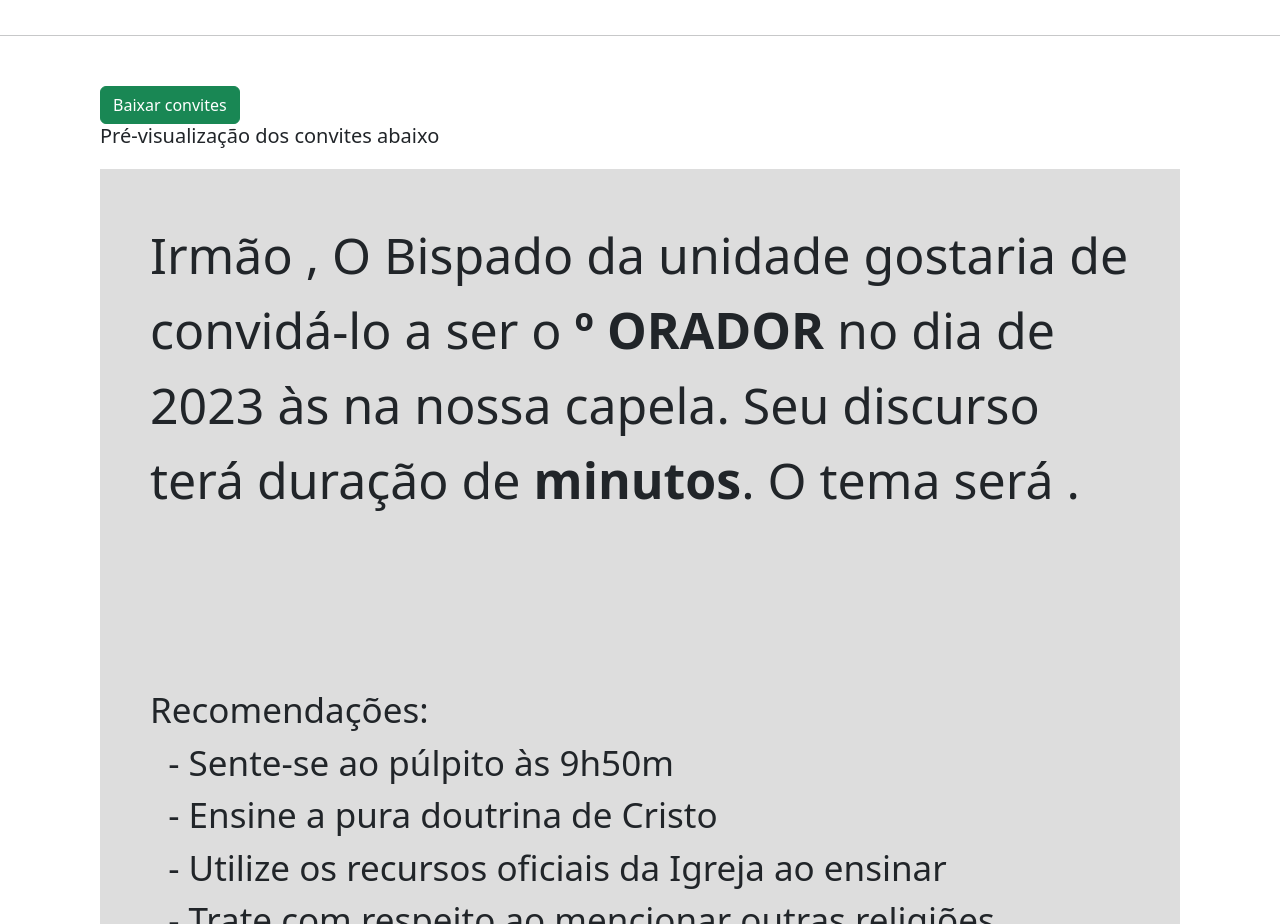
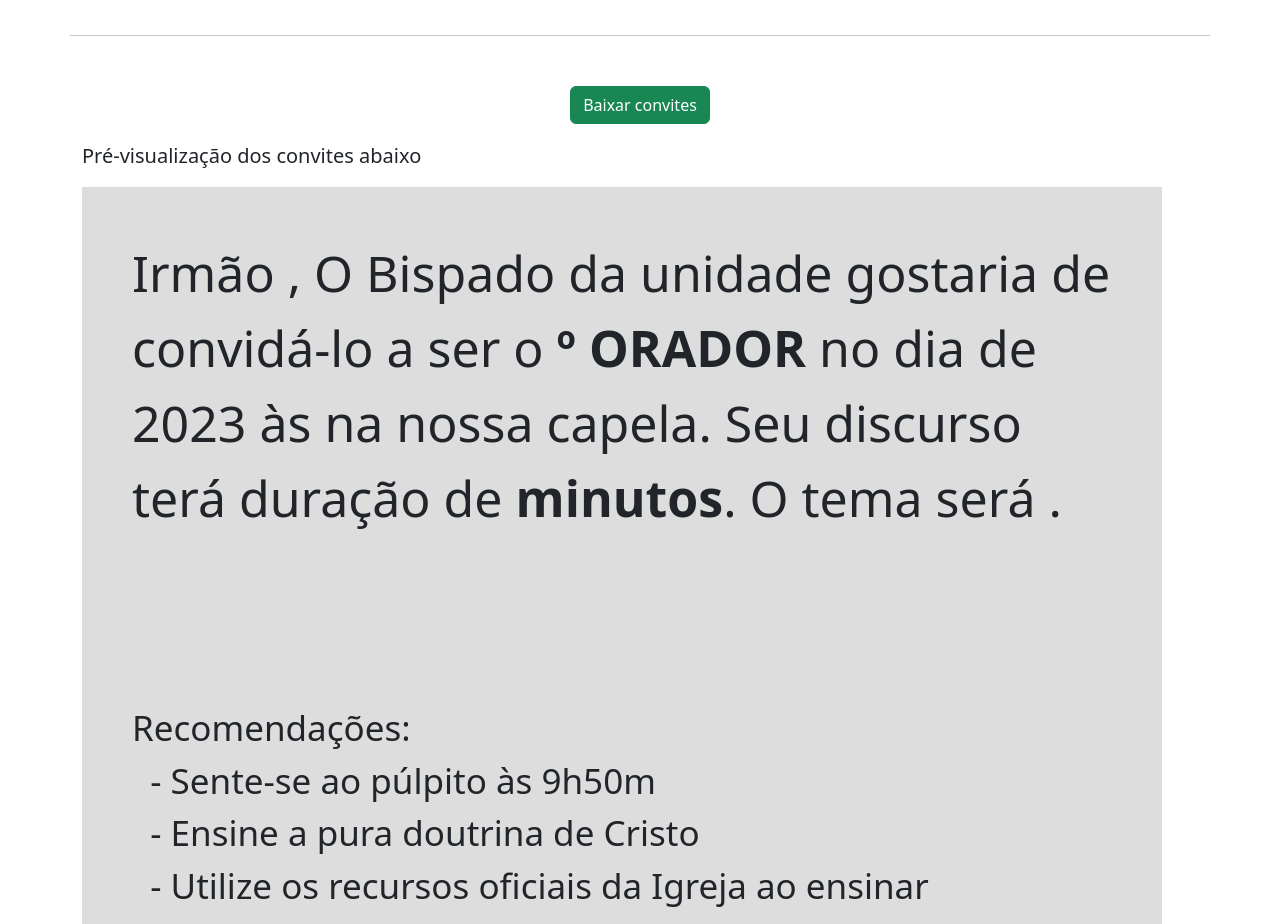
Before and after one commit to hazielfarias/convites-sud-generator, an Angular app: page / in a window 1280 px wide. Shown: the part 1600-2524 px from the top of the page. Built offline with nearby package versions, Linux system fonts and the light colour scheme.

Commit message:
Add mobile version

```diff
--- a/src/app/app.component.css
+++ b/src/app/app.component.css
@@ -1,5 +1,6 @@
 .container{
     width: 100%;
+    overflow-x: hidden;
     display: flex;
     align-items: center;
     flex-direction: column;
@@ -43,6 +44,12 @@ hr{
 .btn{
     height: fit-content;
 }
+.imagens-area{
+    display: flex;
+    flex-direction: column;
+    align-items: center;
+
+}
 
 .imagens{
     display: flex;
@@ -62,6 +69,12 @@ hr{
     font-size: 50px;
 }
 
+.scale-ok{
+
+}
+
+
+
 .break-line {
     white-space: pre-wrap;
 }
@@ -76,3 +89,10 @@ hr{
     font-size: 30px;
     margin-top: 150px;
 }
+
+@media only screen and (max-width: 1199px) {
+    .imagens{
+        visibility: hidden;
+        display: none;
+    }
+}
--- a/src/app/app.component.html
+++ b/src/app/app.component.html
@@ -63,8 +63,8 @@
   <hr>
   <div class="imagens-area">
     <button type="button" class="btn btn-success" (click)="downloadAll()">Baixar convites</button>
-    <h5>Pré-visualização dos convites abaixo</h5>
-    <div class="imagens">
+    <div class="imagens" id="imagens-div">
+      <h5>Pré-visualização dos convites abaixo</h5>
       <div class="imagem" *ngFor="let item of listaConvites; let i = index" [id]="'imagem-'+i">
         <p class="texto texto-1">{{item.genero}} <strong>{{item.nome.value}}</strong>,
           O Bispado da unidade {{unidadeControl.value}} gostaria de convidá-l{{item.genero=='Irmã' ? 'a' : 'o'}} a ser {{item.genero=='Irmã' ? 'a' : 'o'}} <strong>{{item.ordem.value}}º ORADOR{{item.genero=='Irmã' ? 'A' : ''}}</strong> no dia <strong>{{item.data.value}}</strong> de {{anoControl.value}} às {{horarioControl.value}} na nossa capela.
--- a/src/app/app.component.ts
+++ b/src/app/app.component.ts
@@ -1,4 +1,4 @@
-import { Component, OnInit } from '@angular/core';
+import { Component } from '@angular/core';
 import { FormControl } from '@angular/forms';
 import * as htmlToImage from 'html-to-image';
 
@@ -7,10 +7,7 @@ import * as htmlToImage from 'html-to-image';
   templateUrl: './app.component.html',
   styleUrls: ['./app.component.css']
 })
-export class AppComponent implements OnInit{
-  ngOnInit(): void {
-    console.log(this.formatText(this.recomendacoesControl.value!));
-  }
+export class AppComponent{
 
   listaConvites = [
     {
@@ -47,6 +44,11 @@ export class AppComponent implements OnInit{
 
     this.listaConvites.forEach((item, index) => {
       let node = document.getElementById(`imagem-${index}`);
+      let divImagens = document.getElementById(`imagens-div`);
+      if (window.screen.width < 1200) {
+        divImagens!.style.display = "inherit";
+        divImagens!.style.visibility = "visible";
+      }
 
       if (node) htmlToImage.toBlob(node)
         .then((blob) => {
@@ -59,7 +61,12 @@ export class AppComponent implements OnInit{
           a.click();
           window.URL.revokeObjectURL(url);
           a.remove();
+          if (window.screen.width < 1200) {
+            divImagens!.style.display = "none";
+            divImagens!.style.visibility = "hidden";
+          }
         });
+
     });
 
   }
```
